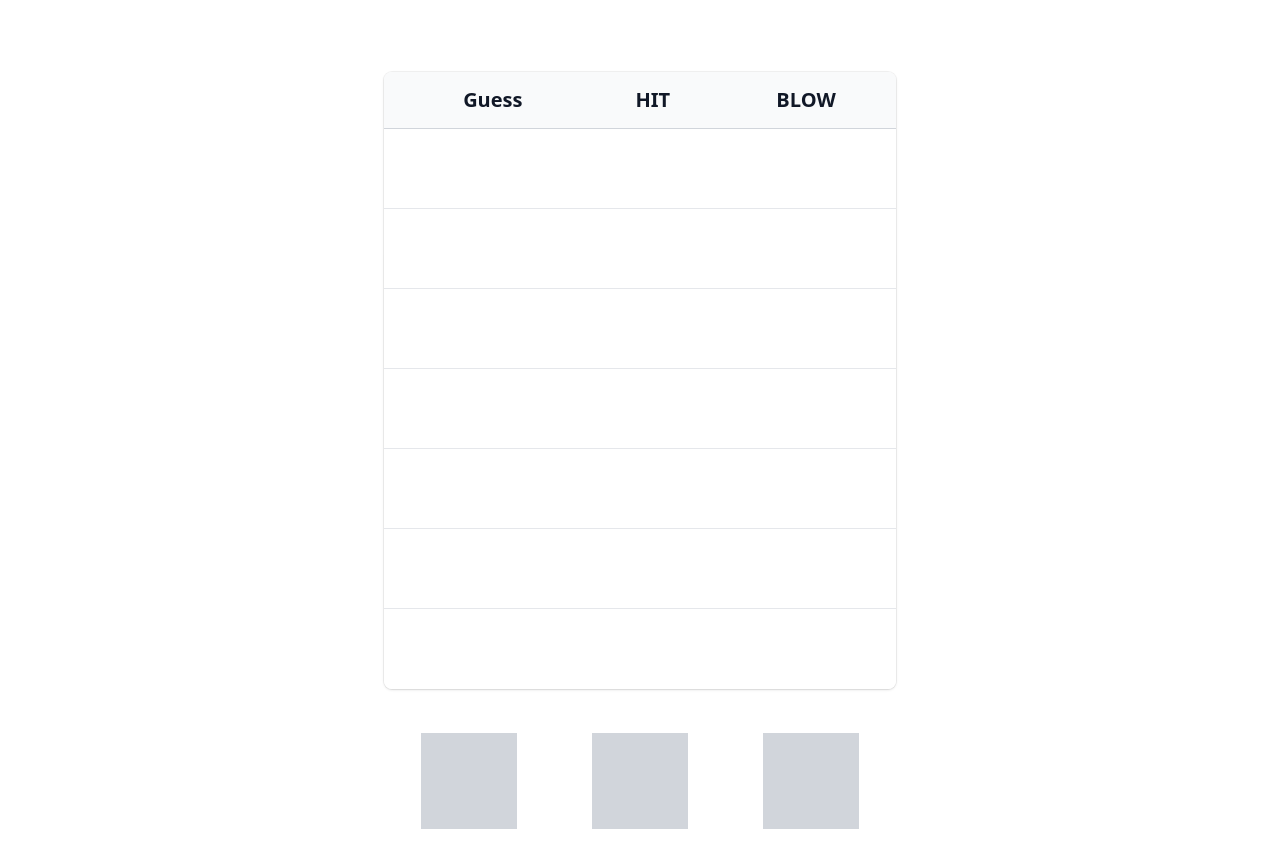
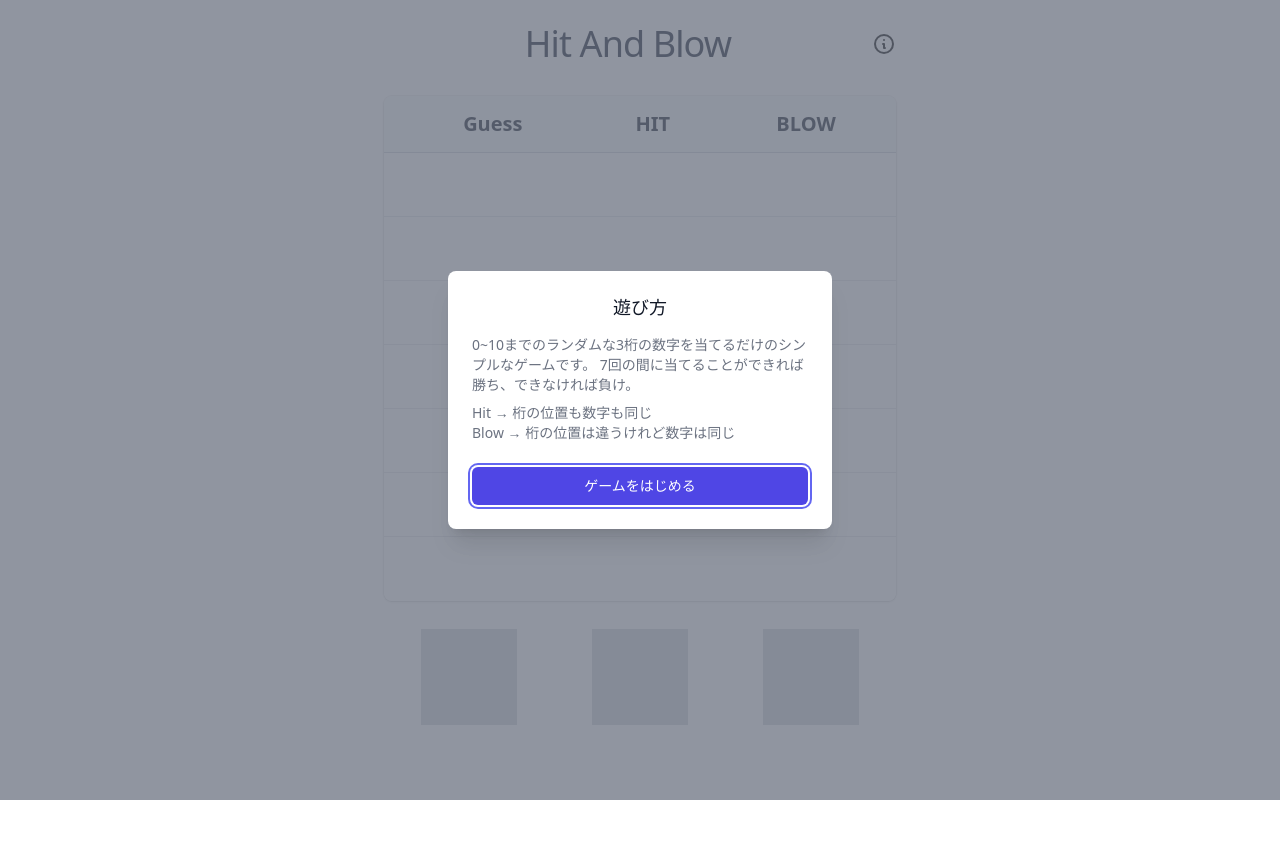
Before and after one commit to 70to/HitAndBlow, a Next.js app: page / in a window 1280 px wide. After the commit the page ends 800 px from the top, so only its background shows below. Built offline with nearby package versions, Linux system fonts and the light colour scheme.

Commit message:
Add How To Modal

```diff
--- a/components/HistoryTable.tsx
+++ b/components/HistoryTable.tsx
@@ -36,7 +36,7 @@ const HistoryTable = (props: HistoryRowProps) => {
                                 </thead>
                                 <tbody className="divide-y divide-gray-200 bg-white">
                                 {ROWS.map((_, index) => (
-                                    <tr key={index} className="h-20">
+                                    <tr key={index} className="h-16">
                                         <td className="whitespace-nowrap pl-4 pr-3 text-xl font-medium text-gray-900 sm:pl-6">
                                             {props.histories[index]?.guess}
                                         </td>
--- /dev/null
+++ b/components/HowTo.tsx
@@ -0,0 +1,32 @@
+import { useCallback, useEffect, useState } from 'react'
+import Modal from "./Modal";
+
+export function HowTo() {
+    let [isOpen, setIsOpen] = useState(true)
+
+    const onOpen = useCallback(() => {
+        setIsOpen(true)
+    }, [setIsOpen])
+
+    const onClose = useCallback(() => {
+        setIsOpen(false)
+    }, [setIsOpen])
+
+    return (
+        <>
+            <button
+                type="button"
+                className=""
+                onClick={onOpen}
+            >
+                <svg className="w-6 h-6" fill="none" stroke="currentColor" viewBox="0 0 24 24" xmlns="http://www.w3.org/2000/svg"><path strokeLinecap="round" strokeLinejoin="round" strokeWidth={2} d="M13 16h-1v-4h-1m1-4h.01M21 12a9 9 0 11-18 0 9 9 0 0118 0z" /></svg>
+            </button>
+            {isOpen &&
+                <Modal
+                    open={isOpen}
+                    setOpen={setIsOpen}
+                />
+            }
+        </>
+    )
+}
--- /dev/null
+++ b/components/Modal.tsx
@@ -0,0 +1,71 @@
+import { Fragment, VoidFunctionComponent } from 'react'
+import { Dialog, Transition } from '@headlessui/react'
+
+type Props = {
+    open: boolean;
+    setOpen: (value: boolean) => void;
+};
+
+const Modal : VoidFunctionComponent<Props> = ({ open, setOpen })  => {
+
+    return (
+        <Transition.Root show={open} as={Fragment}>
+            <Dialog as="div" className="relative z-10" onClose={setOpen}>
+                <Transition.Child
+                    as={Fragment}
+                    enter="ease-out duration-300"
+                    enterFrom="opacity-0"
+                    enterTo="opacity-100"
+                    leave="ease-in duration-200"
+                    leaveFrom="opacity-100"
+                    leaveTo="opacity-0"
+                >
+                    <div className="fixed inset-0 bg-gray-500 bg-opacity-75 transition-opacity" />
+                </Transition.Child>
+
+                <div className="fixed inset-0 z-10 overflow-y-auto">
+                    <div className="flex min-h-full items-end justify-center p-4 text-center sm:items-center sm:p-0">
+                        <Transition.Child
+                            as={Fragment}
+                            enter="ease-out duration-300"
+                            enterFrom="opacity-0 translate-y-4 sm:translate-y-0 sm:scale-95"
+                            enterTo="opacity-100 translate-y-0 sm:scale-100"
+                            leave="ease-in duration-200"
+                            leaveFrom="opacity-100 translate-y-0 sm:scale-100"
+                            leaveTo="opacity-0 translate-y-4 sm:translate-y-0 sm:scale-95"
+                        >
+                            <Dialog.Panel className="relative transform overflow-hidden rounded-lg bg-white px-4 pt-5 pb-4 text-left shadow-xl transition-all sm:my-8 sm:w-full sm:max-w-sm sm:p-6">
+                                <div>
+                                    <div className="text-center">
+                                        <Dialog.Title as="h3" className="text-lg font-medium leading-6 text-gray-900">
+                                            遊び方
+                                        </Dialog.Title>
+                                        <div className="mt-4">
+                                            <p className="text-sm text-gray-500 text-left mb-2">
+                                                0~10までのランダムな3桁の数字を当てるだけのシンプルなゲームです。 7回の間に当てることができれば勝ち、できなければ負け。<br/>
+                                            </p>
+                                            <p className="text-sm text-gray-500 text-left">
+                                                Hit → 桁の位置も数字も同じ<br/>
+                                                Blow → 桁の位置は違うけれど数字は同じ<br/>
+                                            </p>
+                                        </div>
+                                    </div>
+                                </div>
+                                <div className="mt-5 sm:mt-6">
+                                    <button
+                                        type="button"
+                                        className="inline-flex w-full justify-center rounded-md border border-transparent bg-indigo-600 px-4 py-2 text-base font-medium text-white shadow-sm hover:bg-indigo-700 focus:outline-none focus:ring-2 focus:ring-indigo-500 focus:ring-offset-2 sm:text-sm"
+                                        onClick={() => setOpen(false)}
+                                    >
+                                        ゲームをはじめる
+                                    </button>
+                                </div>
+                            </Dialog.Panel>
+                        </Transition.Child>
+                    </div>
+                </div>
+            </Dialog>
+        </Transition.Root>
+    )
+}
+export default Modal
--- a/package.json
+++ b/package.json
@@ -9,6 +9,8 @@
     "lint": "next lint"
   },
   "dependencies": {
+    "@headlessui/react": "^1.7.4",
+    "@heroicons/react": "^2.0.13",
     "@types/node": "18.11.9",
     "@types/react": "18.0.25",
     "@types/react-dom": "18.0.8",
--- a/pages/index.tsx
+++ b/pages/index.tsx
@@ -3,6 +3,7 @@ import React, {useEffect} from "react";
 import HistoryTable from "../components/HistoryTable";
 import GuessForm from "../components/GuessForm";
 import useHitAndBlow from '../hooks/useHitAndBlow'
+import {HowTo} from "../components/HowTo";
 
 export default function Home() {
     const {currentGuess, histories, isCorrect, handleKeyup} = useHitAndBlow()
@@ -18,11 +19,17 @@ export default function Home() {
     }, [handleKeyup, isCorrect])
 
     return (
-        <div className="mx-auto max-w-xl px-4 sm:px-6 lg:px-8 pt-10 pb-10 text-center">
+        <div className="mx-auto max-w-xl px-4 sm:px-6 lg:px-8 pt-6 pb-10 text-center">
+            <div className="flex">
+                <h1 className="mx-auto max-w-4xl font-display font-medium tracking-tight text-slate-900 text-4xl sm:text-4xl">
+                    Hit And Blow
+                </h1>
+                <HowTo />
+            </div>
             <div className="">
                 <HistoryTable histories={histories}/>
             </div>
-            <div className="mt-10">
+            <div className="mt-6">
                 <div className="flex justify-around">
                     <GuessForm currentGuess={currentGuess}/>
                 </div>
```
Also changed, not shown: 1 other file (tests, documents, lock files or other folders).
